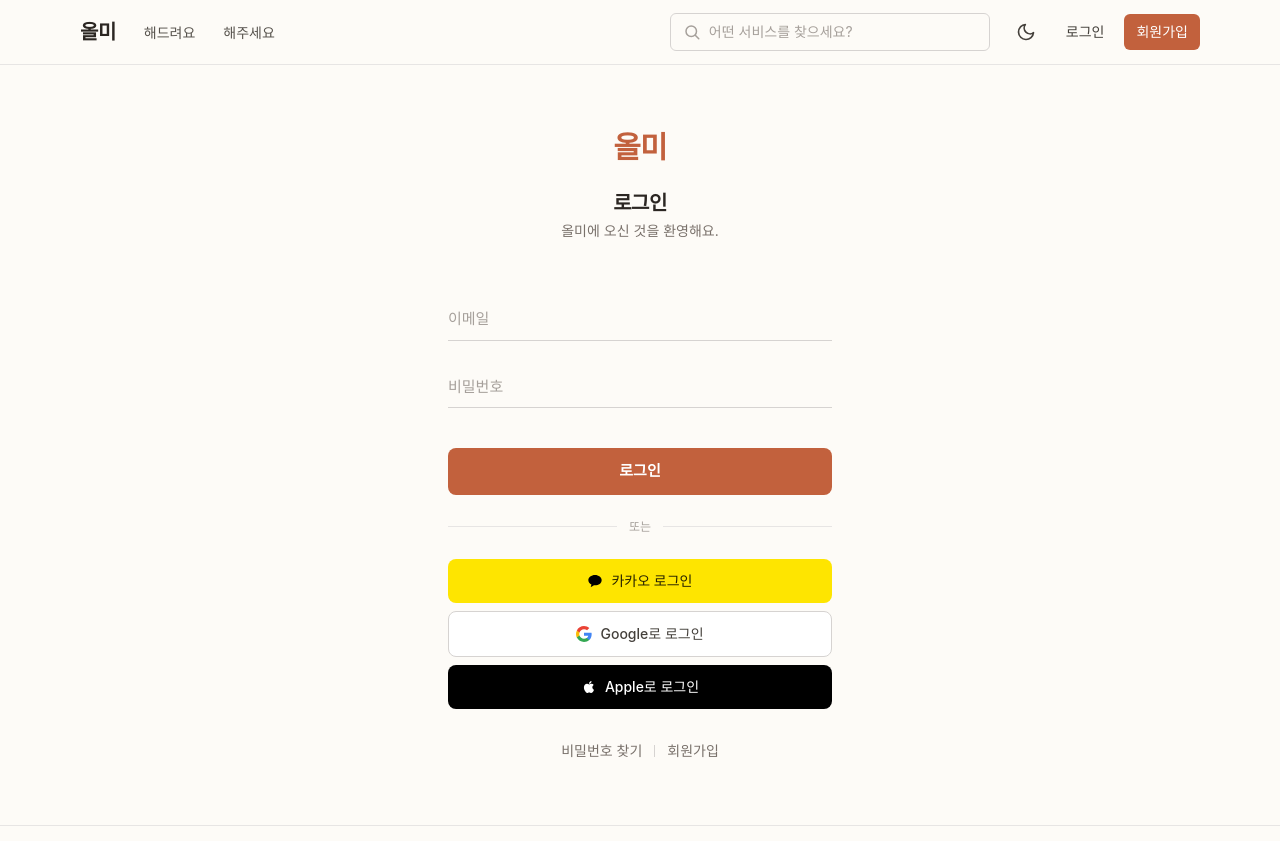
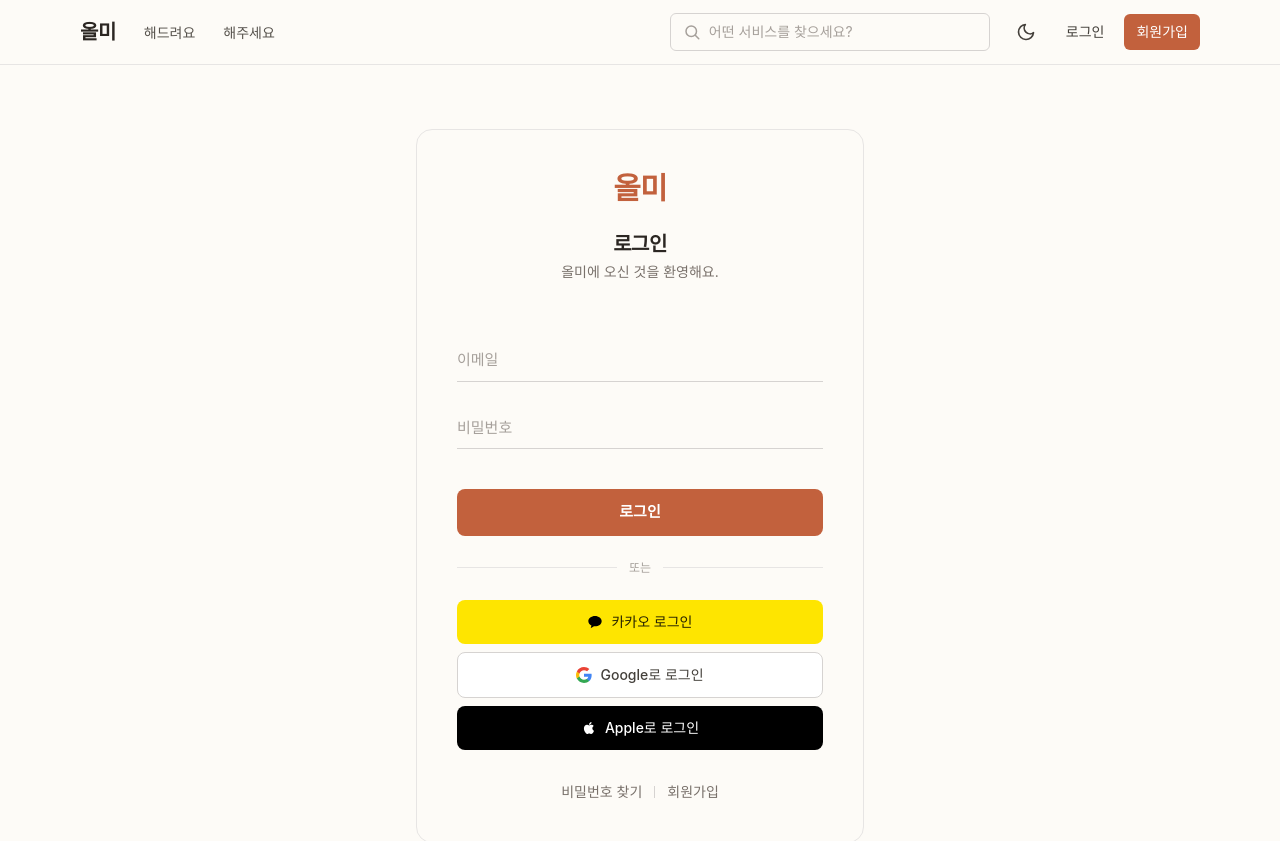
Before and after one commit to changhui98/allme, a Next.js app in the folder front/: page /login in a window 1280 px wide. Shown: the top 841 px of the page. Built offline with nearby package versions, Linux system fonts and the light colour scheme.

Commit message:
Feat : 인증 페이지 폼에 경계선 박스 추가 (sm 이상, 배경 동일·모바일은 보더 없음)

```diff
--- a/front/src/components/auth/AuthShell.tsx
+++ b/front/src/components/auth/AuthShell.tsx
@@ -3,8 +3,9 @@ import type { ReactNode } from "react";
 
 /**
  * 로그인·회원가입 페이지 공용 셸. (서버 컴포넌트)
- * 카드 박스 없이 페이지 배경 위에 바로 얹는 중앙 정렬 컬럼 —
  * 상단에 로고·제목·안내 문구, 본문에 폼, 하단에 보조 링크 영역을 담는다.
+ * 배경은 페이지와 동일하게 두고 sm 이상에서만 얇은 경계선 박스를 씌운다
+ * (네이버 로그인 방식 — 좁은 모바일에서는 보더 없이 전면 사용).
  */
 type AuthShellProps = {
   title: string;
@@ -23,7 +24,7 @@ export default function AuthShell({
 }: AuthShellProps) {
   return (
     <main className="flex flex-1 flex-col items-center justify-center px-6 py-16">
-      <div className="w-full max-w-sm">
+      <div className="w-full max-w-sm sm:max-w-md sm:rounded-2xl sm:border sm:border-stone-200 sm:p-10 dark:sm:border-stone-800">
         <Link
           href="/"
           className="block text-center text-3xl font-bold tracking-tight text-primary"
```
